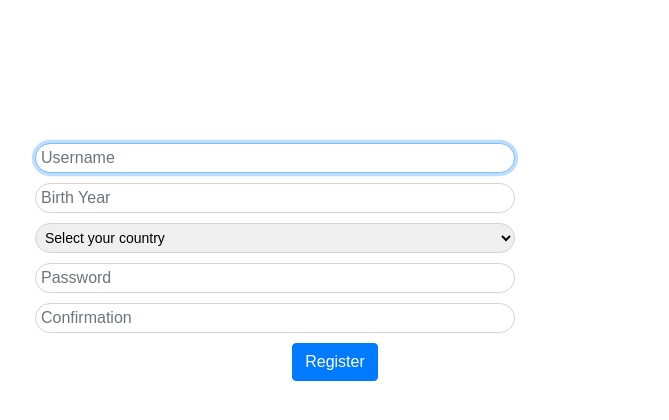
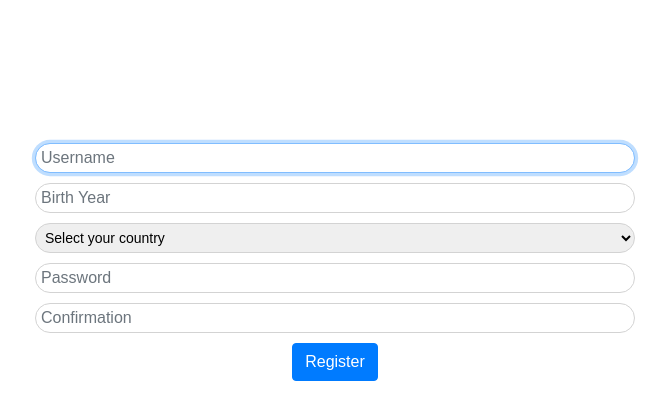
Before and after one commit to peter-sari/my-footprint, a Flask app: page /register in a window 1280 px wide. Shown: the part 63-483 px from the top of the page, without its empty margins (305-974 px from the left). Run offline with Flask 2, Linux system fonts and the light colour scheme; some libraries are stand-ins or nearby versions.

Commit message:
registration fix

```diff
--- a/app.py
+++ b/app.py
@@ -50,7 +50,7 @@ def register():
     if request.method == "POST":
         username = str(request.form.get("username"))
         country = str(request.form.get("country"))
-        birth_year = int(request.form.get("birth_year"))
+        birth_year = request.form.get("birth_year")
         password = str(request.form.get("password"))
         password_conf = str(request.form.get("confirmation"))
 
@@ -63,6 +63,9 @@ def register():
         # Ensure BY was submitted
         if not birth_year:
             return apology("must provide username", 400)
+        else:
+            birth_year = int(birth_year)
+
         if birth_year < 1920 or birth_year > 2020:
             return apology("invalid birth year", 400)
 
--- a/static/styles.css
+++ b/static/styles.css
@@ -35,7 +35,7 @@ select {
   padding: 5px;
   height: 30px;
   display: block;
-  width: 80%;
+  width: 100%;
   margin: 10px 10% 10px 0px;
 }
 
```
